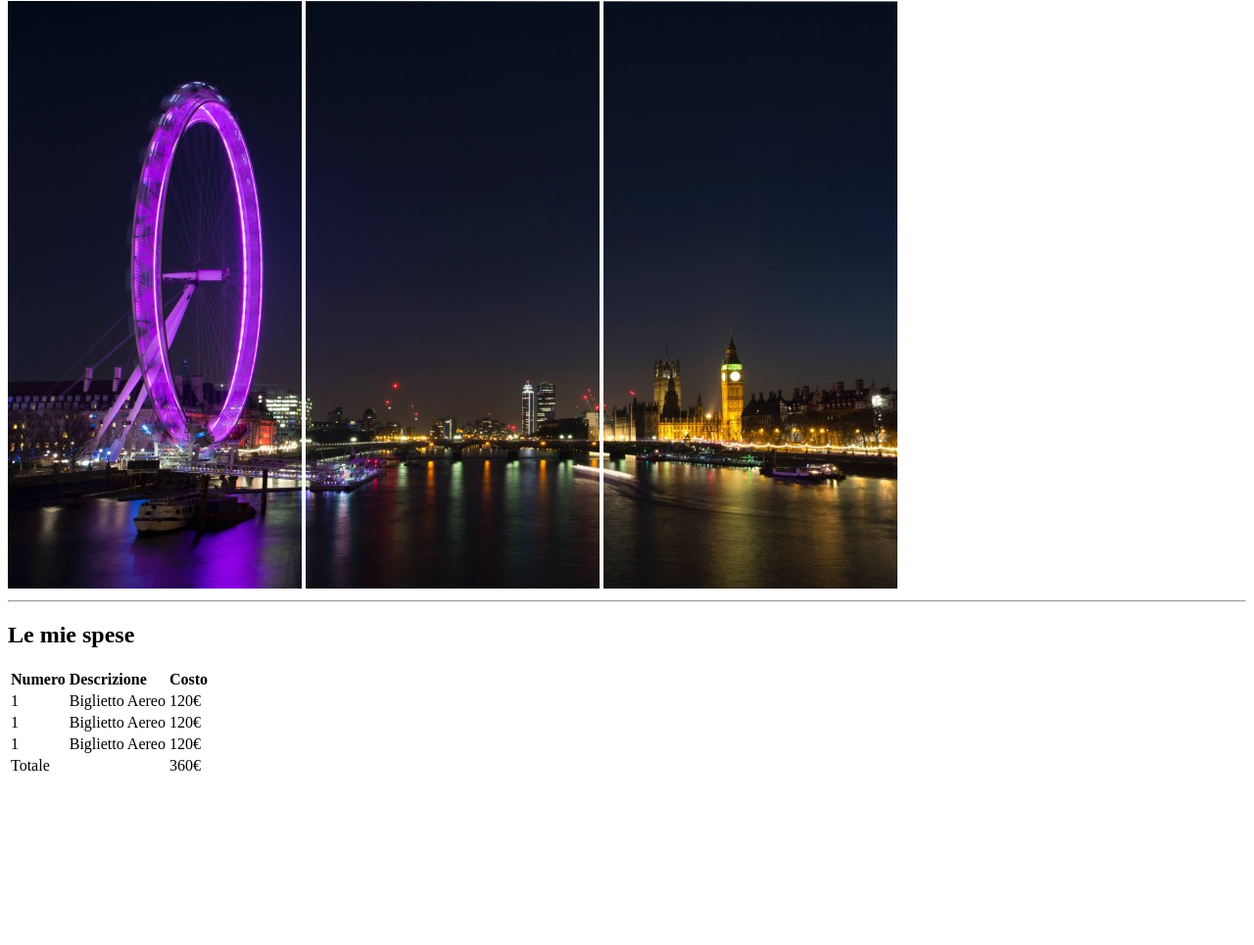
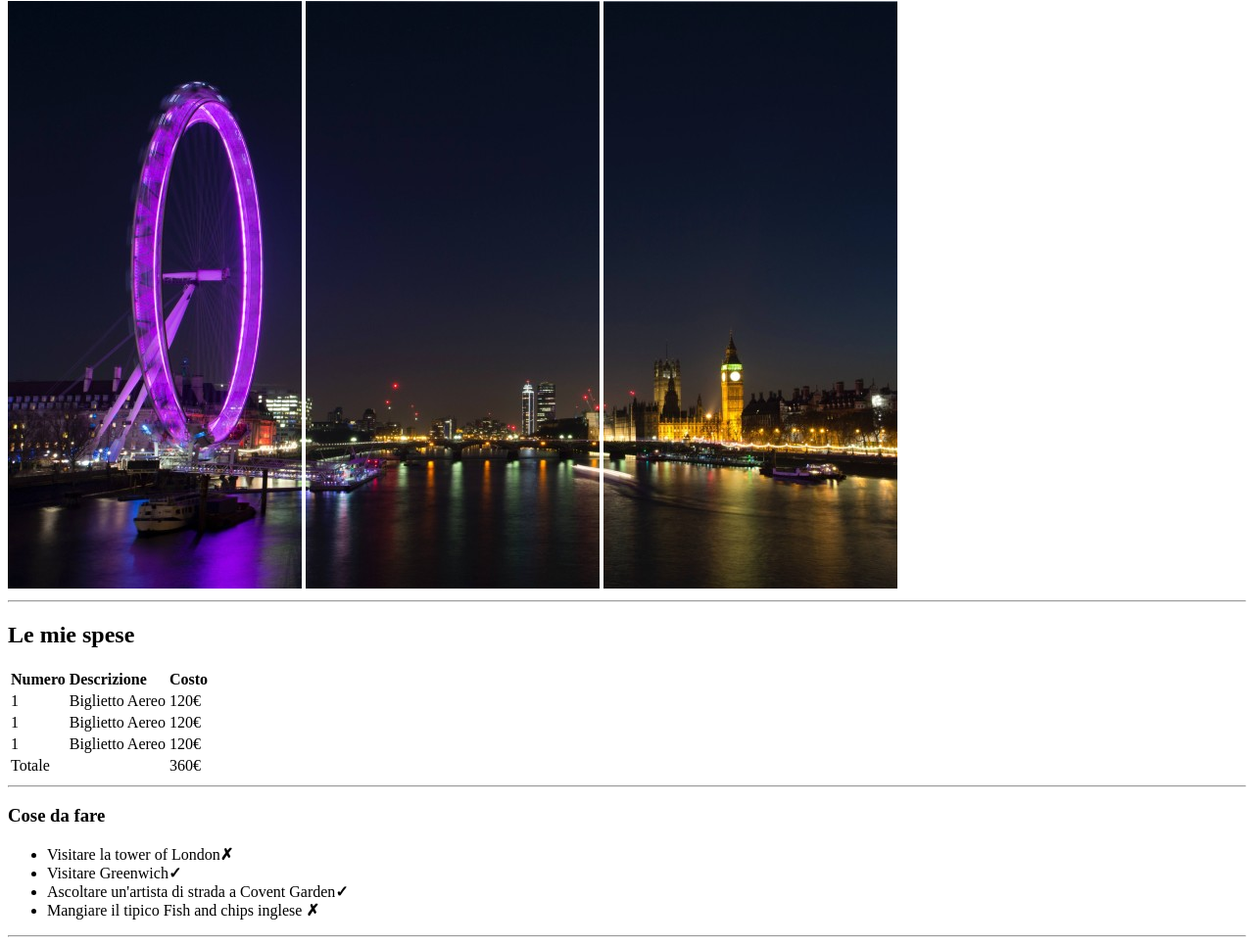
Before and after one commit to giuseppemaresca/-html-london-trip, a plain HTML site: page index.html in a window 1280 px wide. Shown: the part 79-1044 px from the top of the page at 98% size. Before the commit the page ends 881 px from the top, so only its background shows below. Drawn offline with Linux system fonts and the light colour scheme.

Commit message:
Inserimento Lista cose da fare a Londra

```diff
--- a/index.html
+++ b/index.html
@@ -13,7 +13,7 @@
         <img src="img/pexels-bill-emrich-230794-0.jpg" alt="ruota panoramica">
         <img src="img/pexels-bill-emrich-230794-1.jpg" alt="ruota panoramica">
         <img src="img/pexels-bill-emrich-230794-2.jpg" alt="ruota panoramica">
-        <hr />
+        <hr>
     </header>
     <!--Fine titolo+foto-->
     <!--Inserimento intestazioni costi-->
@@ -50,9 +50,21 @@
                 <td></td>
                 <td>360&euro;</td>
             </tr>
-
-
         </tbody>
+        </table>
+        <hr>
+    </section>
+    <!--Cose da fare-->
+    <section>
+        <h3> Cose da fare </h3>
+        <ul>
+            <li>Visitare la tower of London<strong>&cross;</strong></li>
+            <li>Visitare Greenwich<strong>&check;</strong></li>
+            <li>Ascoltare un'artista di strada a Covent Garden<strong>&check;</strong></li>
+            <li>Mangiare il tipico Fish and chips inglese <strong>&cross;</strong></li>
+        </ul>
+        <!--Fine lista cose da fare -->
+        <hr>
     </section>
 
 </body>
```
